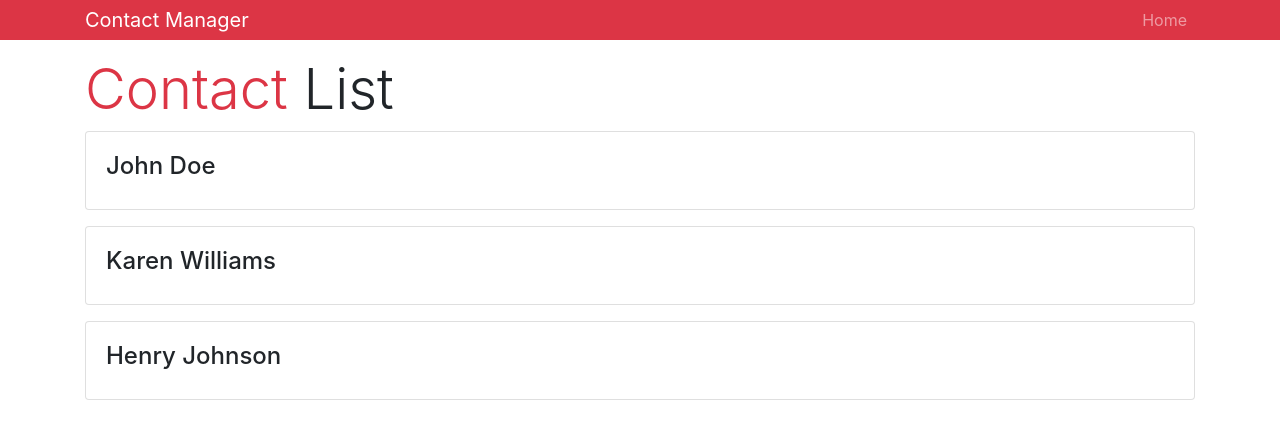
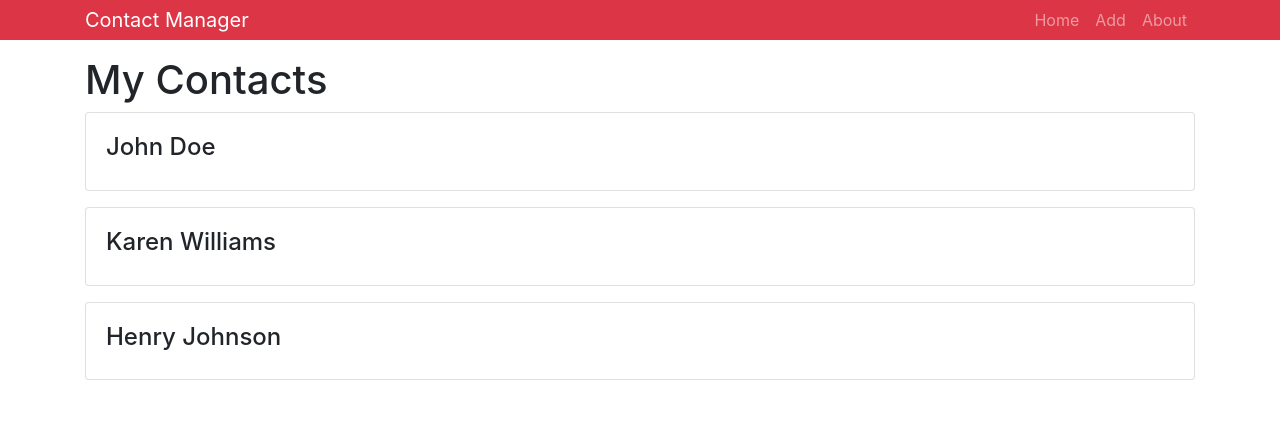
Before and after one commit to derekdrysdale71/contact-manager-context, a React (Create React App) app: page / in a window 1280 px wide. Shown: the top 436 px of the page. Built offline with nearby package versions, Linux system fonts and the light colour scheme; the HTML template or start-up script is replaced by a standard one.

Commit message:
add header links and redirect from add

```diff
--- a/src/components/contacts/AddContact.js
+++ b/src/components/contacts/AddContact.js
@@ -44,7 +44,9 @@
       name: '',
       email: '',
       phone: ''
-    })
+    });
+
+    this.props.history.push('/');
   }
 
   render() {
--- a/src/components/contacts/Contacts.js
+++ b/src/components/contacts/Contacts.js
@@ -11,9 +11,8 @@
           const { contacts } = value;
           return (
             <React.Fragment>
-              <h1 className="display-4 mb-2">
-                <span className="text-danger">Contact
-                </span> List
+              <h1 className="display-6 mb-2">
+                My Contacts
               </h1>
               {contacts.map(contact =>
                 <Contact
--- a/src/components/layout/Header.js
+++ b/src/components/layout/Header.js
@@ -1,4 +1,5 @@
-import React from 'react'
+import React from 'react';
+import { Link } from 'react-router-dom';
 
 const Header = ({ branding }) => {
   return (
@@ -10,7 +11,19 @@
         <div>
           <ul className="navbar-nav mr-auto">
             <li className="nav-item">
-              <a href="/" className="nav-link">Home</a>
+              <Link to="/" className="nav-link">
+                <i className="fas fa-home"></i> Home
+              </Link>
+            </li>
+            <li className="nav-item">
+              <Link to="/contact/add" className="nav-link">
+                <i className="fas fa-plus"></i> Add
+              </Link>
+            </li>
+            <li className="nav-item">
+              <Link to="/about" className="nav-link">
+                <i className="fas fa-question"></i> About
+              </Link>
             </li>
           </ul>
         </div>
```
